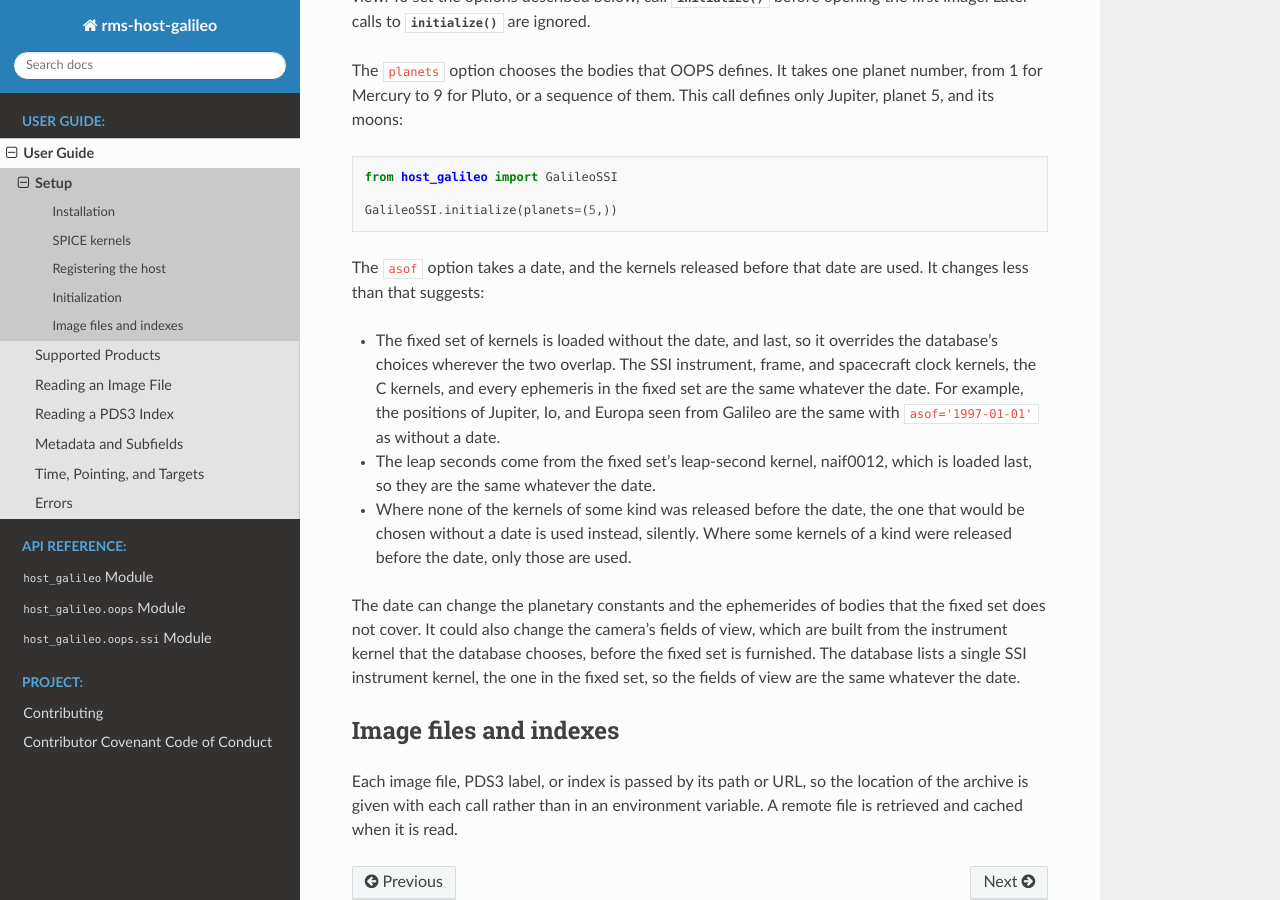
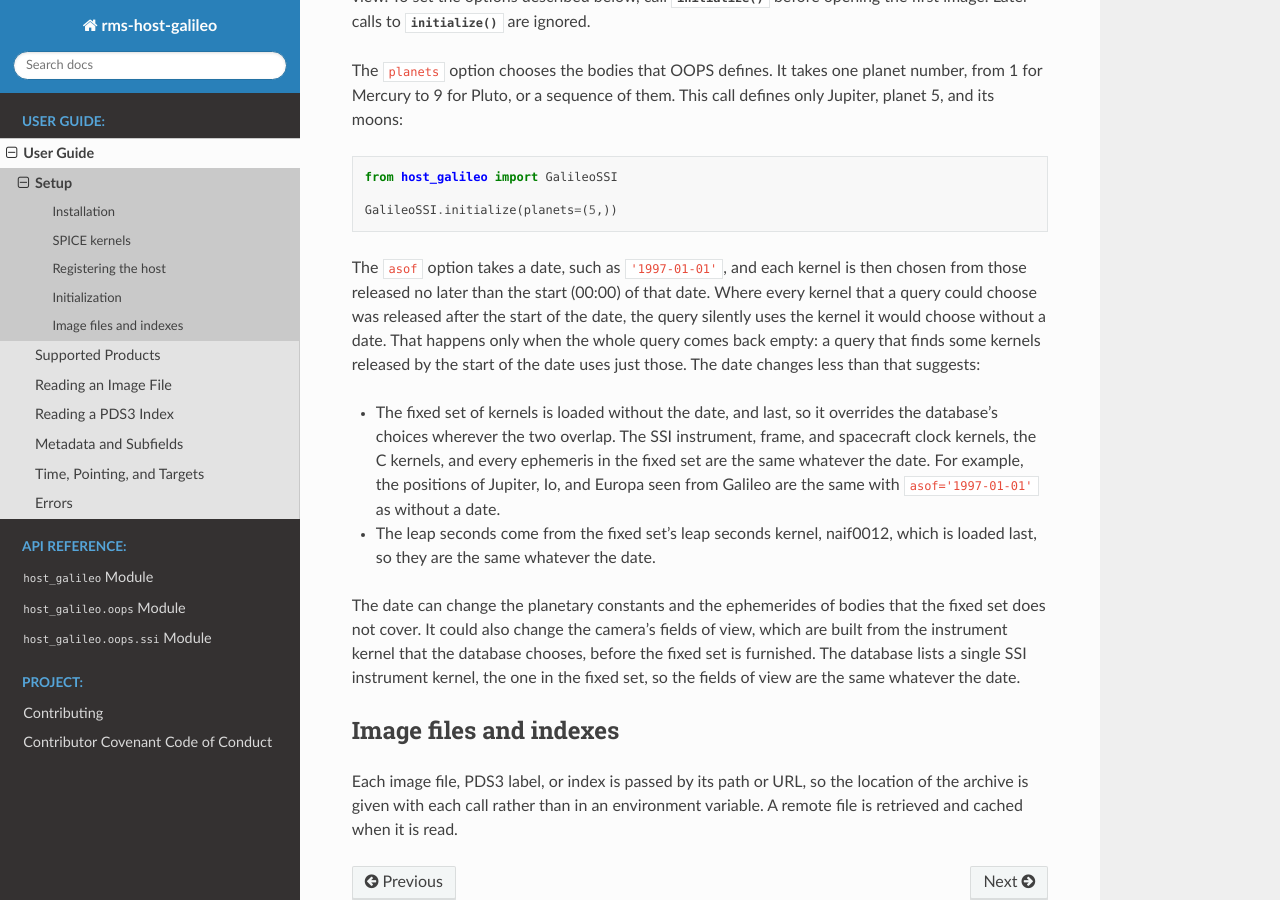
Before and after one commit to SETI/rms-host-galileo, a Sphinx documentation site: the page built from docs/user_guide/user_guide_setup.rst, in a window 1280 px wide and 900 px high, scrolled down 1485 px. Built offline with Sphinx 7.4.7 and the Read the Docs theme 3.1.0, drawn with Linux system fonts in a browser that asks for light colours.

Commit message:
Say that asof includes kernels stamped at 00:00
spicedb compares RELEASE_DATE <= 'YYYY-MM-DDT00:00:00', and many
release dates are stored at midnight, so a kernel stamped at 00:00 on
the given date is used. "Released before the date" was slightly wrong;
the docs now say "released no later than the start (00:00) of that
date", in the words rms-host-new-horizons and rms-host-voyager use. The
statement that the fixed set, naif0012 among it, loads last and decides
the leap seconds whatever the date stays as it was.

load_instruments() and spice_instrument_kernel() take a date-time, so
they say "released no later than it, at 00:00 for a date without a
time".

from_file() now says when pds3_options is checked, as the other hosts
do: on the real holdings, an invalid method or an unknown option raises
OopsValueError for a PDS3 label file, and is not checked for a VICAR
file or for a Pds3Label passed in.

Co-Authored-By: Claude Opus 5.5 <noreply@anthropic.com>
Claude-Session: https://claude.ai/code/session_01RG3ZiBNx376YVT9xgP1ET9

```diff
--- a/docs/user_guide/user_guide_errors.rst
+++ b/docs/user_guide/user_guide_errors.rst
@@ -49,7 +49,8 @@ Reading an image file
 
 :exc:`~oops.OopsValueError`
     ``select`` is not None, or ``pds3_options`` holds an option that the parser does not
-    accept.
+    accept. The options are checked only when the method parses a PDS3 label file, so
+    they are not checked for a VICAR file or for a label passed in already parsed.
 
 :exc:`OSError`
     A file cannot be read.
--- a/docs/user_guide/user_guide_setup.rst
+++ b/docs/user_guide/user_guide_setup.rst
@@ -82,19 +82,20 @@ only Jupiter, planet 5, and its moons:
 
    GalileoSSI.initialize(planets=(5,))
 
-The ``asof`` option takes a date, and the kernels released before that date are used.
-It changes less than that suggests:
+The ``asof`` option takes a date, such as ``'1997-01-01'``, and each kernel is then
+chosen from those released no later than the start (00:00) of that date. Where every
+kernel that a query could choose was released after the start of the date, the query
+silently uses the kernel it would choose without a date. That happens only when the
+whole query comes back empty: a query that finds some kernels released by the start of
+the date uses just those. The date changes less than that suggests:
 
 - The fixed set of kernels is loaded without the date, and last, so it overrides the
   database's choices wherever the two overlap. The SSI instrument, frame, and
   spacecraft clock kernels, the C kernels, and every ephemeris in the fixed set are the
   same whatever the date. For example, the positions of Jupiter, Io, and Europa seen
   from Galileo are the same with ``asof='1997-01-01'`` as without a date.
-- The leap seconds come from the fixed set's leap-second kernel, naif0012, which is
+- The leap seconds come from the fixed set's leap seconds kernel, naif0012, which is
   loaded last, so they are the same whatever the date.
-- Where none of the kernels of some kind was released before the date, the one that
-  would be chosen without a date is used instead, silently. Where some kernels of a
-  kind were released before the date, only those are used.
 
 The date can change the planetary constants and the ephemerides of bodies that the
 fixed set does not cover. It could also change the camera's fields of view, which are
```
Also changed, not shown: 2 other files.
